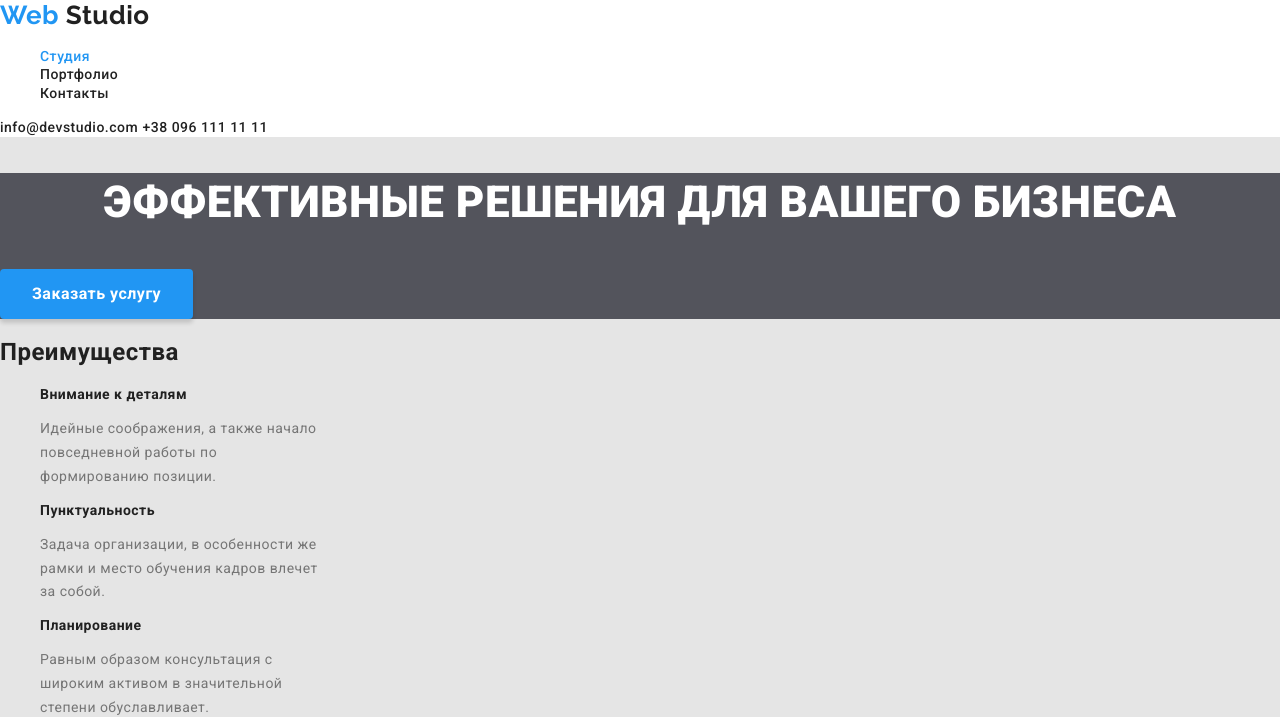
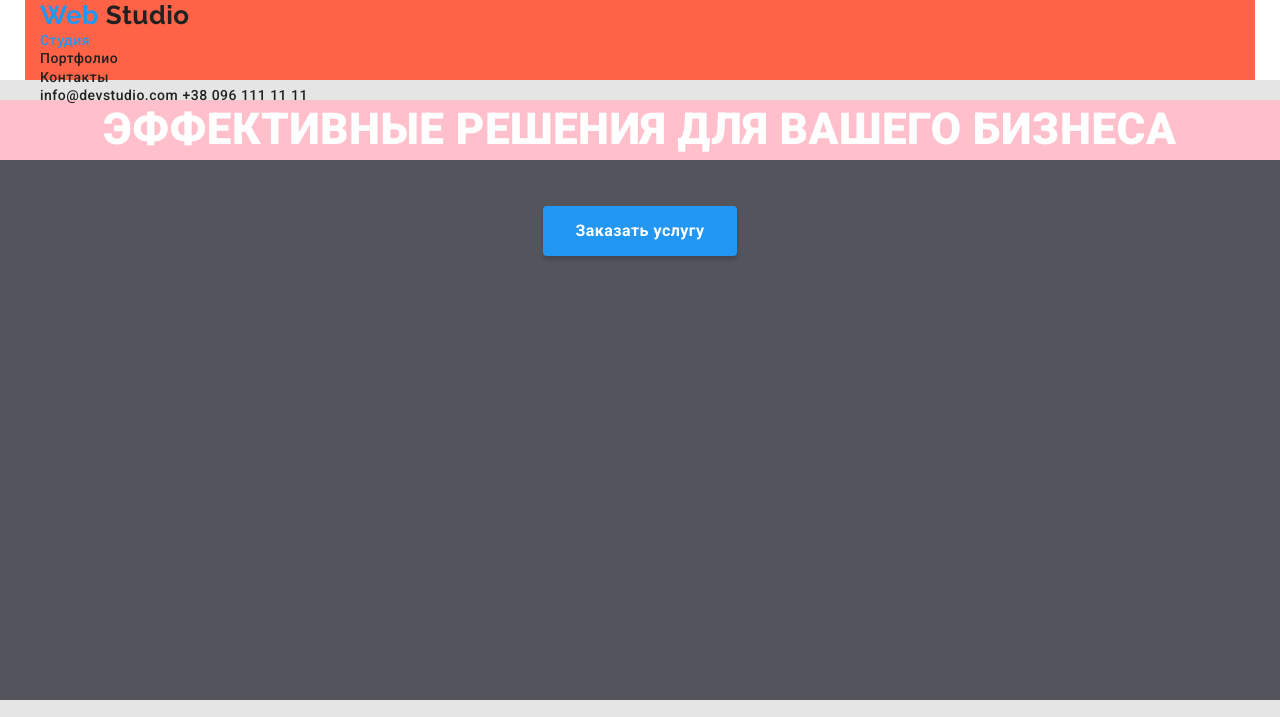
Before and after one commit to dimab1tanga/hw-layout-3, a plain HTML site: page index.html in a window 1280 px wide. Shown: the top 717 px of the page. Drawn offline with nearby package versions, Linux system fonts and the light colour scheme.

Commit message:
що не так

```diff
--- a/css/common.css
+++ b/css/common.css
@@ -23,12 +23,27 @@ html {
   letter-spacing: 0.03em;
 }
 
+.container {
+  width: 1230px;
+  height: 80px;
+  left: 200px;
+  top: 0px;
+  padding-left: 15px;
+  padding-right: 15px;
+  background-color: tomato;
+  margin-left: auto;
+  margin-right: auto;
+  /* margin: 0px; */
+}
+
 .head {
   background-color: var(--secondary-bgd-color);
 }
 
 ul {
   list-style: none;
+  padding: 0px;
+  margin: 0px;
 }
 
 .logo {
@@ -65,6 +80,12 @@ ul {
   color: var(--accent-color);
 }
 
+.contacts-link {
+  min-width: 130px;
+  margin-top: 0px;
+  margin-bottom: 0px;
+}
+
 .link {
   text-decoration: none;
 }
@@ -93,9 +114,13 @@ ul {
   color: var(--accent-color);
 }
 .sign-up {
-  background-color: #2196f3;
-  color: #ffffff;
+  background-color: var(--accent-color);
+  color: var(--title-text-color);
   text-decoration: none;
+  font-weight: 900;
+  padding: 10px 35px;
+  text-align: center;
+  border-radius: 4px;
 }
 .goit {
   font-weight: 400;
--- a/css/main.css
+++ b/css/main.css
@@ -67,19 +67,24 @@ ul {
 /* Hero */
 .hero {
   background-color: rgba(47, 48, 58, 0.8);
+  height: 600px;
+  text-align: center;
+  margin-bottom: 0px;
 }
 .hero-title {
-  color: #ffffff;
+  margin-top: 20px;
+  margin-bottom: 46px;
+  background-color: pink;
+  color: var(--title-text-color);
   font-weight: 900;
   font-size: 44px;
   line-height: 1.36;
-  text-align: center;
   text-transform: uppercase;
 }
 .order-service {
   display: inline-block;
   background-color: #2196f3;
-  color: #ffffff;
+  color: var(--title-text-color);
   padding: 10px 32px;
   font-weight: 700;
   font-size: 16px;
@@ -87,10 +92,18 @@ ul {
   text-decoration: none;
   box-shadow: 0px 4px 4px rgba(0, 0, 0, 0.15);
   border-radius: 4px;
+  text-align: center;
 }
 
 /* Features */
+.features {
+  margin-bottom: 94px;
+  text-align: center;
+  background-color: plum;
+}
+
 .features-title {
+  padding-top: 30px;
   font-weight: 700;
   font-size: 14px;
   line-height: 1.14;
@@ -103,6 +116,10 @@ ul {
 }
 
 /* Work */
+.work {
+  margin-top: 94px;
+  margin-bottom: 50px;
+}
 .activity-title {
   font-weight: 700;
   font-size: 36px;
--- a/index.html
+++ b/index.html
@@ -18,7 +18,7 @@
   <body>
     <!--Шапка сайта-->
     <header class="head">
-      <nav>
+      <nav class="container">
         <a href="./index.html" class="logo"
           >Web <span class="studio">Studio</span></a
         >
@@ -43,6 +43,7 @@
       </section>
       <!--Преимущества-->
       <section class="features">
+        <div>
           <h2>Преимущества</h2>
           <ul>
             <li>
@@ -77,6 +78,7 @@
               </p>
             </li>
           </ul>
+        </div>
       </section>
       <!--Деятельность-->
       <section class="work">
```
Lines whose indentation alone changed are shown as unchanged.
